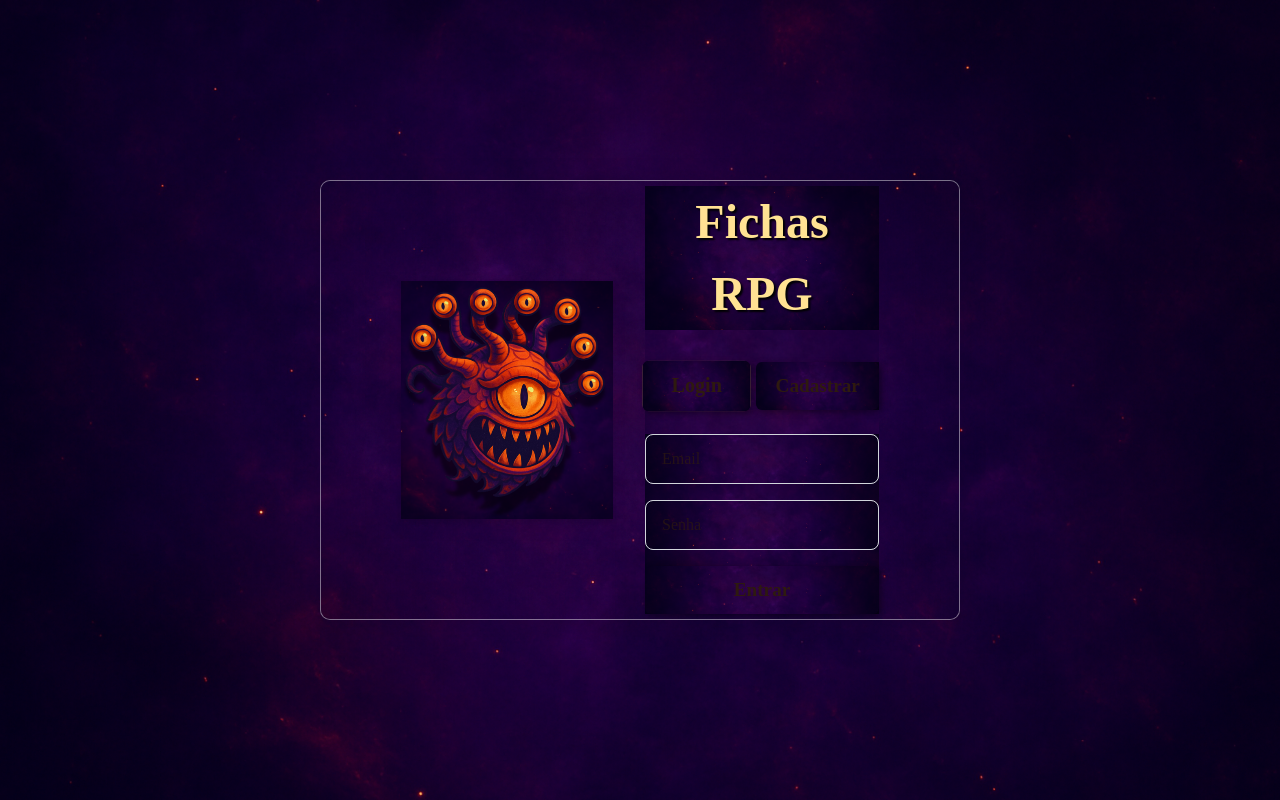
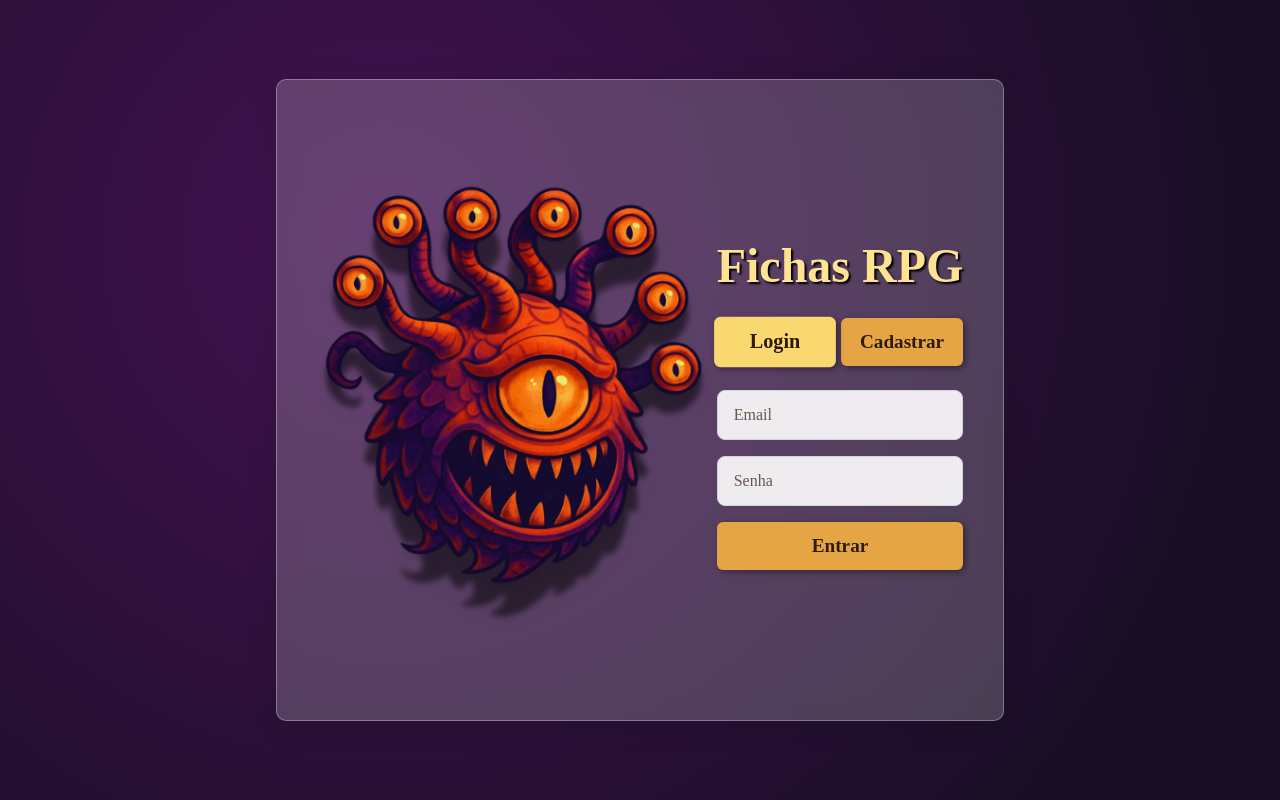
Before and after one commit to AnnaBeatryzC/babel-arcana, a Next.js app: page /login in a window 1280 px wide. Built offline with nearby package versions, Linux system fonts and the light colour scheme.

Commit message:
Correção de bugs no card do css

```diff
--- a/src/app/NotFound.module.css
+++ b/src/app/NotFound.module.css
@@ -8,7 +8,7 @@
 
 /* ===== Babel Arcana 404 Page Theme ===== */
 
-:root {
+/* :root {
   --light-gold: #FAD870;
   --gold: #E6A545;
   --dark-gold: #89602a;
@@ -21,7 +21,7 @@
   --white: #FFFFFF;
   --dark-whithe: #ffe293;
   --black: #000000;
-}
+} */
 
 .container {
   position: relative;
--- a/src/app/globals.css
+++ b/src/app/globals.css
@@ -46,12 +46,12 @@
 body {
   background: radial-gradient(circle at 30% 30%, #431252, #1a0e26 80%);
   color: var(--white);
-  font-family: Arial, Helvetica, sans-serif;
+  font-family: 'Cinzel', serif;
 }
 
-*{
+/* *{
   background-image: url('/background.png');
   background-size: cover;
   background-position: center;
   background-repeat: no-repeat;
-}
+} */
--- a/src/app/styles/glass-card.module.css
+++ b/src/app/styles/glass-card.module.css
@@ -3,7 +3,7 @@
 .glassCard {
   background: rgba(255, 255, 255, 0.2);
   border-radius: 10px;
-  padding: 20px;
+  padding: 2rem;
   backdrop-filter: blur(10px);
   box-shadow: 0 4px 30px rgba(0, 0, 0, 0.1);
   border: 1px solid rgba(255, 255, 255, 0.3);
@@ -13,5 +13,7 @@
   align-items: center;
   justify-content: center;
   text-align: center;
+  min-width: auto;
+  min-height: auto;
   gap: 1rem;
 }
--- a/src/componentes/GlassCard/GlassCard.module.css
+++ b/src/componentes/GlassCard/GlassCard.module.css
@@ -12,5 +12,7 @@
   text-align: center;
   width: 50%;
   margin: auto;
-  height: 55vh;
+  /* height: 80vh; */
+  min-height: fit-content;
+  min-width: fit-content;
 }
--- a/src/componentes/login-form/loginForm.module.css
+++ b/src/componentes/login-form/loginForm.module.css
@@ -17,6 +17,9 @@
   display: flex;
   flex-direction: column;
   flex: 1;
+  min-height: auto;
+  min-width: auto;
+  margin: auto;
 }
 
 .title {
@@ -24,7 +27,7 @@
   color: var(--dark-whithe);
   font-size: 3rem; /* 36px */
   font-weight: 700;
-  margin-bottom: 2rem; /* 32px */
+  margin-bottom: 1rem; /* 32px */
   display: flex;
   align-items: center;
   text-shadow: 2px 2px 2px #000;
@@ -74,6 +77,7 @@
   flex-direction: column;
   gap: 1rem; /* 16px */
   max-width: 24rem; /* 384px */
+
 }
 
 .input {
@@ -127,9 +131,9 @@
     flex-direction: column;
     align-items: center;
     justify-content: space-between;
-    gap: 2rem; /* 32px */
-    padding: 4rem 1.5rem;
-    min-height: 100vh;
+    /* padding: 4rem 1.5rem; */
+    padding: 1vh;
+    min-height: 80vh;
     font-family: 'Cinzel', serif; /* Aplica a fonte principal */
     color: var(--light-gold); /* Cor padrão do texto */
 }
@@ -137,8 +141,8 @@
 @media (min-width: 768px) {
     .mainContainer {
         flex-direction: row;
-        padding-left: 5rem; /* px-20 */
-        padding-right: 5rem; /* px-20 */
+        padding-left: 5dvh;
+        padding-right: 5dvh;
     }
 
     .order1 { order: 1; }
--- a/src/componentes/textbox-index/cardIni.module.css
+++ b/src/componentes/textbox-index/cardIni.module.css
@@ -1,4 +1,4 @@
-:root {
+/* :root {
   --light-gold: #FAD870;
   --gold: #E6A545;
   --dark-gold: #89602a;
@@ -11,7 +11,7 @@
   --white: #FFFFFF;
   --dark-whithe: #ffe293;
   --black: #000000;
-}
+} */
 
 .title {
   font-family: 'Cinzel', serif;
```
